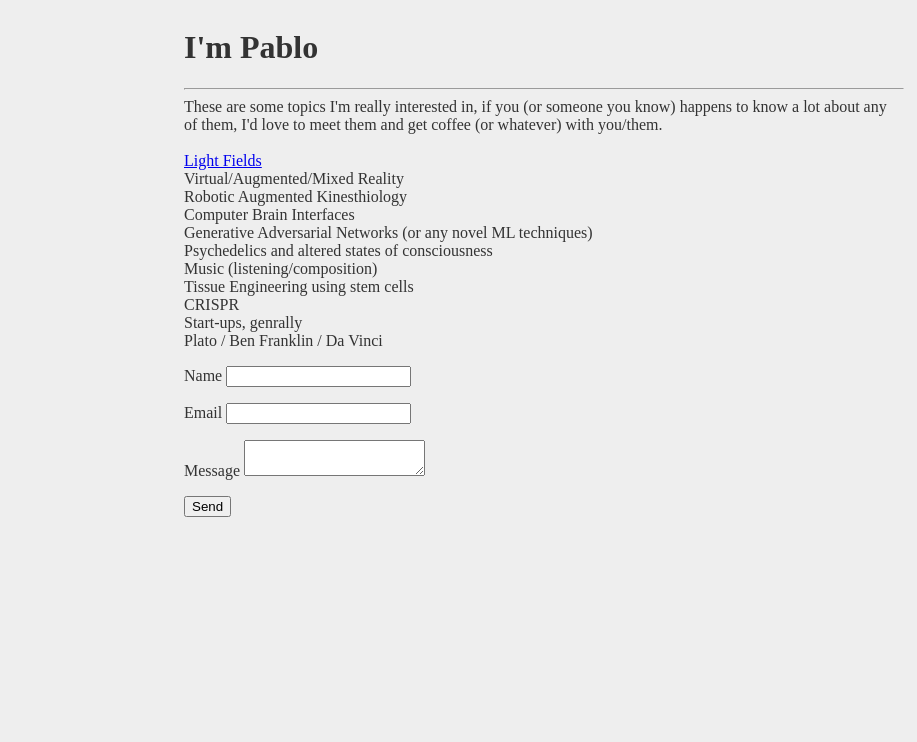
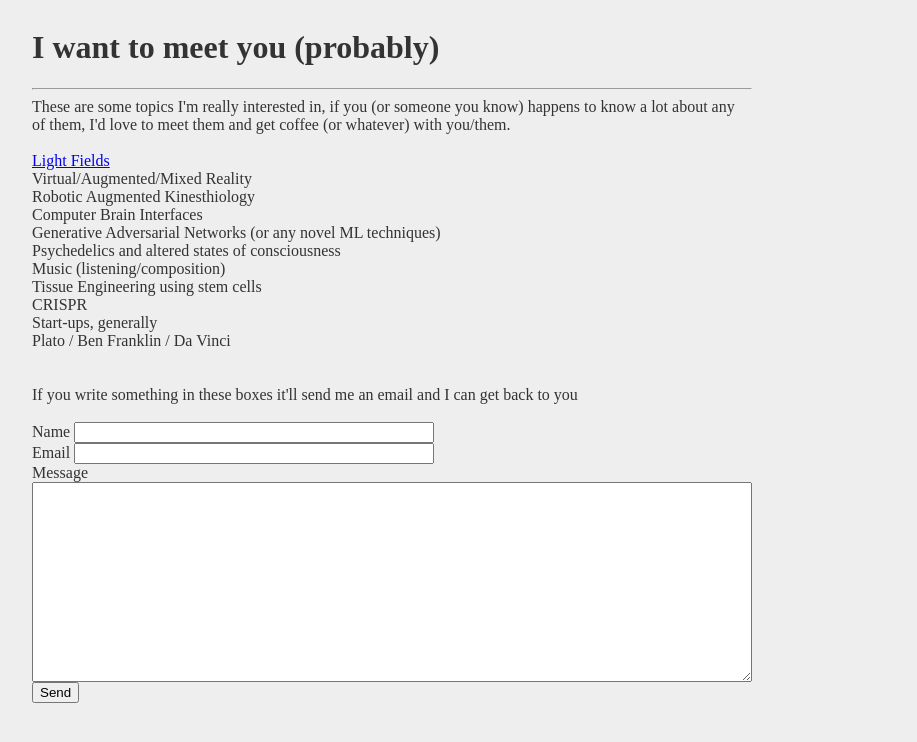
Before and after one commit to pmoncada/pmoncada.github.io, a plain HTML site: page index.html in a window 1280 px wide. Shown: the whole page, without its empty margins (96-1013 px from the left). Drawn offline with Linux system fonts and the light colour scheme.

Commit message:
more things

```diff
--- a/index.html
+++ b/index.html
@@ -1,6 +1,6 @@
 <html>
   <head>
-    <title>pablo's cool site</title>
+    <title>hey hi hello</title>
     <style>
       body {
         background: #eee;
@@ -10,14 +10,21 @@
       main {
         position: absolute;
         width: 720px;
-        left: 50%;
-        margin-left: -360px;
+        left: 10%;
+        margin-left: 0px;
+      }
+      textarea {
+        width: 720px;
+        height: 200px;
+      }
+      input {
+        width: 360px;
       }
     </style>
   </head>
   <body>
     <main>
-      <h1>I'm Pablo</h1>
+      <h1>I want to meet you (probably)</h1>
       <hr />
 	These are some topics I'm really interested in, if you (or someone you know) happens to know a lot about any of them, I'd love to meet them and get coffee (or whatever) with you/them.
 	<br/>
@@ -30,21 +37,19 @@
 	<br/> Music (listening/composition)
 	<br/> Tissue Engineering using stem cells
 	<br/> CRISPR
-	<br/> Start-ups, genrally
+	<br/> Start-ups, generally
 	<br/> Plato / Ben Franklin / Da Vinci
+        <br/> <br/> <br/> If you write something in these boxes it'll send me an email and I can get back to you
+
       <form name="contact" netlify>
-        <p>
+        <br/>
           <label>Name <input type="text" name="name" /></label>
-        </p>
-        <p>
+        <br/>
           <label>Email <input type="email" name="email" /></label>
-        </p>
-        <p>
+        <br/>
           <label>Message <textarea name="message"></textarea></label>
-        </p>
-        <p>
+        <br/>
           <button type="submit">Send</button>
-        </p>
       </form>
     </main>
   </body>
```
